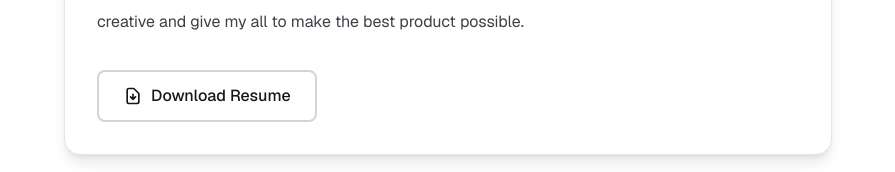
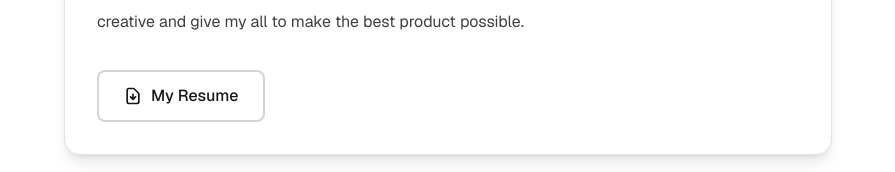
Before and after one commit to martezdaniel/new-portfolio, a Next.js app: page /about in a window 1280 px wide. Shown: the part 931-1103 px from the top of the page, without its empty margins (192-1087 px from the left). Built offline with nearby package versions, Linux system fonts and the light colour scheme.

Commit message:
Update page.tsx

```diff
--- a/app/about/page.tsx
+++ b/app/about/page.tsx
@@ -22,7 +22,7 @@ export default function About() {
           <svg className="w-5 h-5" fill="none" stroke="currentColor" viewBox="0 0 24 24">
             <path strokeLinecap="round" strokeLinejoin="round" strokeWidth={2} d="M12 10v6m0 0l-3-3m3 3l3-3m2 8H7a2 2 0 01-2-2V5a2 2 0 012-2h5.586a1 1 0 01.707.293l5.414 5.414a1 1 0 01.293.707V19a2 2 0 01-2 2z" />
           </svg>
-          Download Resume
+          My Resume
         </Link>
       </div>
     </section>
```
